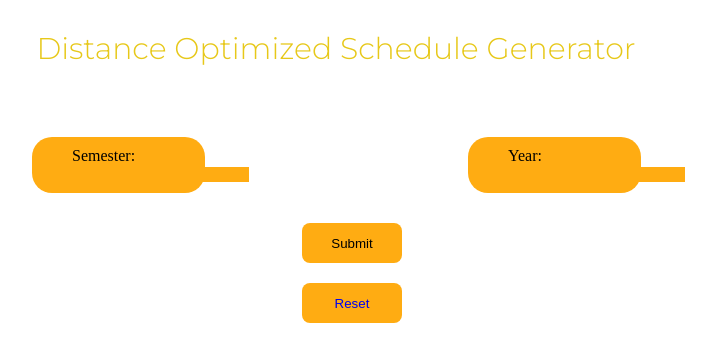
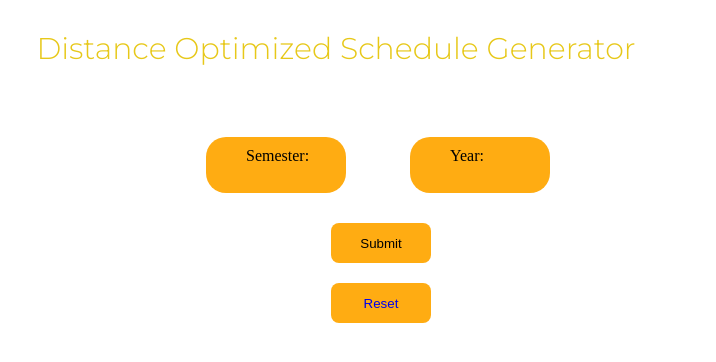
Before and after one commit to riya-verma-23/Distance-Optimized-Schedule-Generator, a Django app: page / in a window 1280 px wide. Shown: the top 362 px of the page, without its empty margins (304-1020 px from the left). Run offline with Django 4.2, Linux system fonts and the light colour scheme; parts of the project's set-up code (start-up, migrations or seed data) failed here and were passed over.

Commit message:
fixed textbox sizing

```diff
--- a/Django/Homepage/templates/homepage.html
+++ b/Django/Homepage/templates/homepage.html
@@ -12,7 +12,6 @@
 
     <title>Distance Optimized Schedule Generator</title>
 </head>
-
 <body>
 
     <!-- Project Title -->
@@ -25,7 +24,7 @@
     <!-- Class Inputs -->
 
     <section class="inputs" id="inputs">
-        <div class="max-width">
+        <div class="main">
             <form action="." method="POST">
                 {% csrf_token %}
                 {% if semester is None %}
--- a/Django/static/css/homepage-style.css
+++ b/Django/static/css/homepage-style.css
@@ -15,6 +15,11 @@
     padding: 0 80px;
     margin: auto
 }
+
+.main {
+    max-width: 500px;
+    margin: auto;
+  }
 
 /* Title styling */
 
@@ -45,7 +50,7 @@
 }
 
 .inputs .field .text-box{
-    width: 40%;
+    width: 70%;
     margin-left: 50%;
     border-radius: 20px;
     background: #ffac12;
@@ -59,6 +64,7 @@
 
 .inputs .field .text-box input{
     border: none;
+    width: 70%;
     background: #ffac12;
 }
 
```
Also changed, not shown: Django/db.sqlite3.
